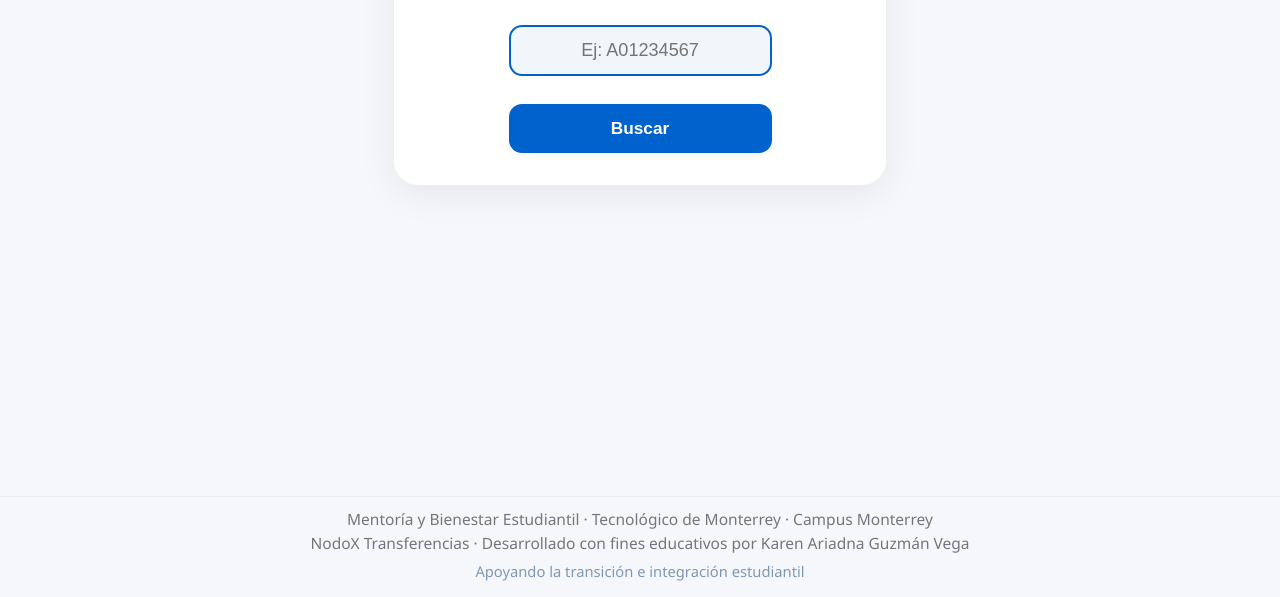
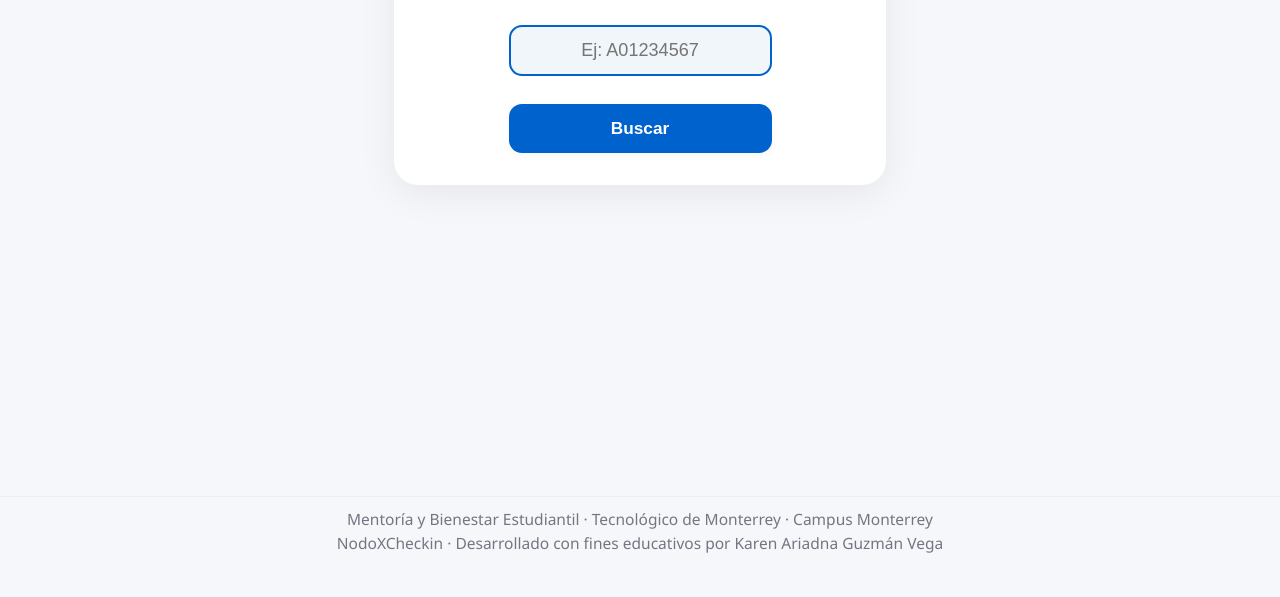
Before and after one commit to MentorIATec/campus-checkin, a plain HTML site: page index.html in a window 1280 px wide. Shown: the part 425-1022 px from the top of the page. After the commit the page ends 994 px from the top, so only its background shows below. Drawn offline with Linux system fonts and the light colour scheme; no server answers.

Commit message:
Update index.html

```diff
--- a/index.html
+++ b/index.html
@@ -73,8 +73,7 @@
   </main>
   <footer class="app-footer">
     Mentoría y Bienestar Estudiantil · Tecnológico de Monterrey · Campus Monterrey<br>
-    NodoX Transferencias · Desarrollado con fines educativos por Karen Ariadna Guzmán Vega<br>
-    <span class="footer-purpose">Apoyando la transición e integración estudiantil</span>
+    NodoXCheckin · Desarrollado con fines educativos por Karen Ariadna Guzmán Vega<br>
   </footer>
   <script src="app.js"></script>
 </body>
```
